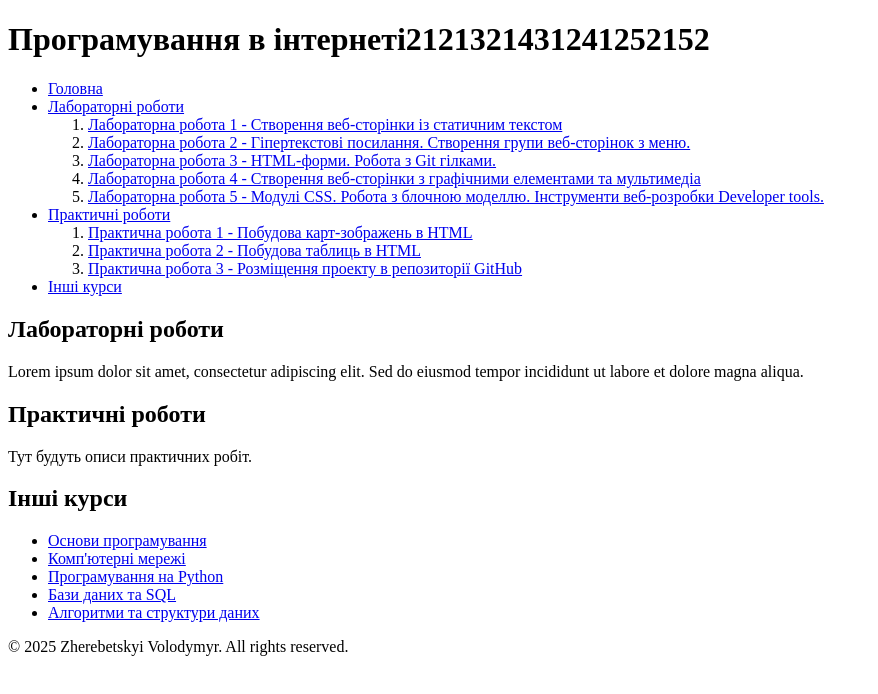
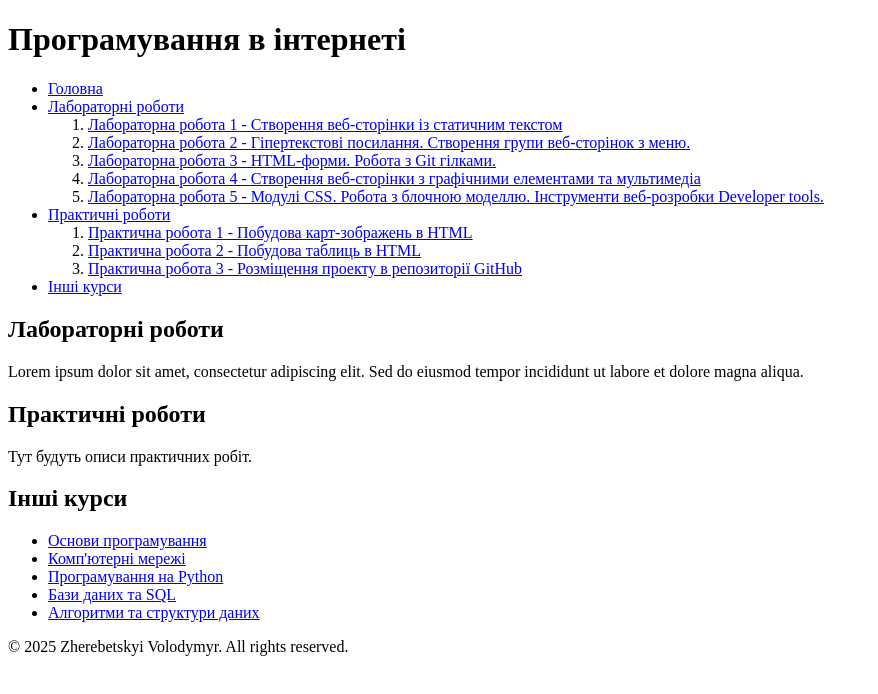
Before and after one commit to vzherebetskyi2021/lab-pr, a plain HTML site: page index.html in a window 1280 px wide. Shown: the whole page, without its empty margins (0-878 px from the left). Drawn offline with Linux system fonts and the light colour scheme.

Commit message:
Update index.html

```diff
--- a/index.html
+++ b/index.html
@@ -3,11 +3,11 @@
 <head>
     <meta charset="UTF-8">
     <meta name="viewport" content="width=device-width, initial-scale=1.0">
-    <title>Програмування в інтернеті21432534523431</title>
+    <title>Програмування в інтернеті</title>
 </head>
 <body>
     <header>
-        <h1>Програмування в інтернеті2121321431241252152</h1>
+        <h1>Програмування в інтернеті</h1>
     </header>
 
     <nav>
```
